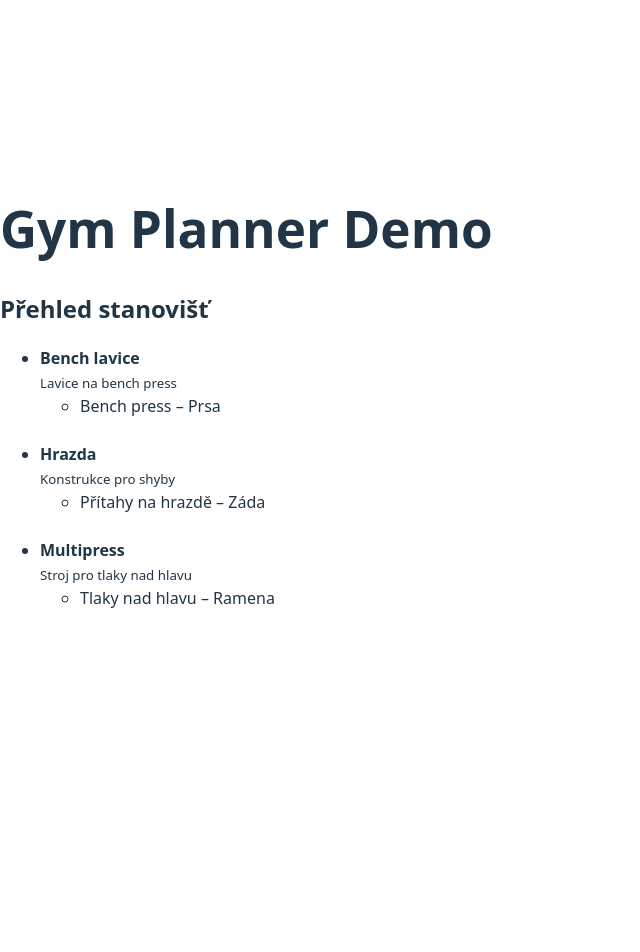
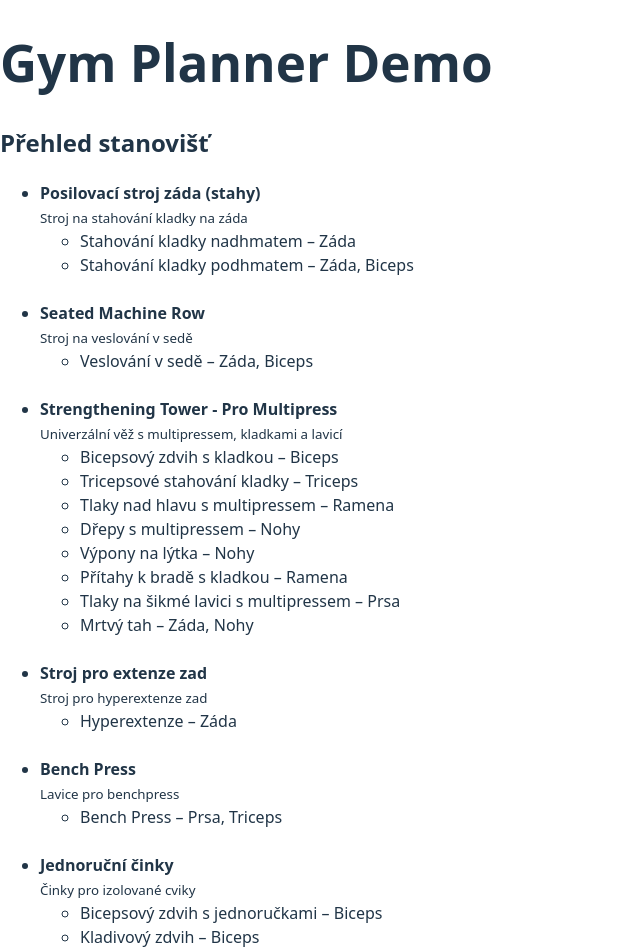
Before and after one commit to pettik/React--gym-planner, a React (Vite) app: page / in a window 1280 px wide. Shown: the top 952 px of the page, without its empty margins (0-640 px from the left). Before the commit the page ends 800 px from the top, so only its background shows below. Built offline with nearby package versions, Linux system fonts and the light colour scheme.

Commit message:
Update seedData.js

```diff
--- a/src/seedData.js
+++ b/src/seedData.js
@@ -2,49 +2,75 @@ export const bodyParts = [
   { id: "bp1", name: "Prsa", description: "Svalová partie hrudníku" },
   { id: "bp2", name: "Záda", description: "Svalová partie zad" },
   { id: "bp3", name: "Ramena", description: "Svalová partie ramen" },
-];
-
-export const exercises = [
-  {
-    id: "ex1",
-    name: "Bench press",
-    description: "Tlaky s velkou činkou na lavici",
-    bodyPartIds: ["bp1"],
-    stationIds: ["st1"],
-  },
-  {
-    id: "ex2",
-    name: "Přítahy na hrazdě",
-    description: "Shyby na hrazdě nadhmatem",
-    bodyPartIds: ["bp2"],
-    stationIds: ["st2"],
-  },
-  {
-    id: "ex3",
-    name: "Tlaky nad hlavu",
-    description: "Ramenní tlaky s velkou činkou",
-    bodyPartIds: ["bp3"],
-    stationIds: ["st3"],
-  },
+  { id: "bp4", name: "Biceps", description: "Svalová partie paží - biceps" },
+  { id: "bp5", name: "Triceps", description: "Svalová partie paží - triceps" },
+  { id: "bp6", name: "Nohy", description: "Dolní končetiny - stehna, lýtka, hýždě" }
 ];
 
 export const stations = [
   {
     id: "st1",
-    name: "Bench lavice",
-    description: "Lavice na bench press",
-    exerciseIds: ["ex1"],
+    name: "Posilovací stroj záda (stahy)",
+    description: "Stroj na stahování kladky na záda",
+    exerciseIds: ["ex1", "ex2"]
   },
   {
     id: "st2",
-    name: "Hrazda",
-    description: "Konstrukce pro shyby",
-    exerciseIds: ["ex2"],
+    name: "Seated Machine Row",
+    description: "Stroj na veslování v sedě",
+    exerciseIds: ["ex3"]
   },
   {
     id: "st3",
-    name: "Multipress",
-    description: "Stroj pro tlaky nad hlavu",
-    exerciseIds: ["ex3"],
+    name: "Strengthening Tower - Pro Multipress",
+    description: "Univerzální věž s multipressem, kladkami a lavicí",
+    exerciseIds: ["ex4", "ex5", "ex6", "ex7", "ex8", "ex9", "ex10", "ex11"]
   },
+  {
+    id: "st4",
+    name: "Stroj pro extenze zad",
+    description: "Stroj pro hyperextenze zad",
+    exerciseIds: ["ex12"]
+  },
+  {
+    id: "st5",
+    name: "Bench Press",
+    description: "Lavice pro benchpress",
+    exerciseIds: ["ex13"]
+  },
+  {
+    id: "st6",
+    name: "Jednoruční činky",
+    description: "Činky pro izolované cviky",
+    exerciseIds: ["ex14", "ex15", "ex16", "ex17", "ex18", "ex19"]
+  },
+  {
+    id: "st7",
+    name: "Bradla",
+    description: "Stanoviště pro kliky na bradlech (dipy)",
+    exerciseIds: ["ex20"]
+  }
 ];
+
+export const exercises = [
+  { id: "ex1", name: "Stahování kladky nadhmatem", description: "Lat Pulldown pro široký sval zádový", bodyPartIds: ["bp2"], stationIds: ["st1"] },
+  { id: "ex2", name: "Stahování kladky podhmatem", description: "Lat Pulldown pro biceps a záda", bodyPartIds: ["bp2", "bp4"], stationIds: ["st1"] },
+  { id: "ex3", name: "Veslování v sedě", description: "Seated Row pro střední záda a biceps", bodyPartIds: ["bp2", "bp4"], stationIds: ["st2"] },
+  { id: "ex4", name: "Bicepsový zdvih s kladkou", description: "Cable Curl pro biceps", bodyPartIds: ["bp4"], stationIds: ["st3"] },
+  { id: "ex5", name: "Tricepsové stahování kladky", description: "Cable Pushdown pro triceps", bodyPartIds: ["bp5"], stationIds: ["st3"] },
+  { id: "ex6", name: "Tlaky nad hlavu s multipressem", description: "Ramenní tlaky na multipressu", bodyPartIds: ["bp3"], stationIds: ["st3"] },
+  { id: "ex7", name: "Dřepy s multipressem", description: "Barbell Squats na multipressu", bodyPartIds: ["bp6"], stationIds: ["st3"] },
+  { id: "ex8", name: "Výpony na lýtka", description: "Calf Raises na multipressu", bodyPartIds: ["bp6"], stationIds: ["st3"] },
+  { id: "ex9", name: "Přítahy k bradě s kladkou", description: "Upright Row pro ramena a trapézy", bodyPartIds: ["bp3"], stationIds: ["st3"] },
+  { id: "ex10", name: "Tlaky na šikmé lavici s multipressem", description: "Incline Press pro horní část prsou", bodyPartIds: ["bp1"], stationIds: ["st3"] },
+  { id: "ex11", name: "Mrtvý tah", description: "Deadlift pro záda, hamstringy a hýždě", bodyPartIds: ["bp2", "bp6"], stationIds: ["st3"] },
+  { id: "ex12", name: "Hyperextenze", description: "Back Extension pro spodní záda", bodyPartIds: ["bp2"], stationIds: ["st4"] },
+  { id: "ex13", name: "Bench Press", description: "Tlaky s velkou činkou na lavici", bodyPartIds: ["bp1", "bp5"], stationIds: ["st5"] },
+  { id: "ex14", name: "Bicepsový zdvih s jednoručkami", description: "Dumbbell Bicep Curl", bodyPartIds: ["bp4"], stationIds: ["st6"] },
+  { id: "ex15", name: "Kladivový zdvih", description: "Hammer Curl pro biceps a předloktí", bodyPartIds: ["bp4"], stationIds: ["st6"] },
+  { id: "ex16", name: "Francouzský tlak jednoručkami", description: "Overhead Dumbbell Tricep Extension", bodyPartIds: ["bp5"], stationIds: ["st6"] },
+  { id: "ex17", name: "Tlaky na šikmé lavici s jednoručkami", description: "Incline Dumbbell Press pro horní prsa", bodyPartIds: ["bp1"], stationIds: ["st6"] },
+  { id: "ex18", name: "Rozpažování s jednoručkami", description: "Lateral Raises pro ramena", bodyPartIds: ["bp3"], stationIds: ["st6"] },
+  { id: "ex19", name: "Koncentrovaný bicepsový zdvih", description: "Concentration Curl pro biceps", bodyPartIds: ["bp4"], stationIds: ["st6"] },
+  { id: "ex20", name: "Kliky na bradlech (dipy)", description: "Dips pro triceps a dolní část prsou", bodyPartIds: ["bp1", "bp5"], stationIds: ["st7"] }
+];
```
